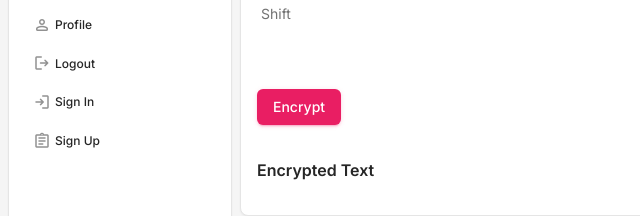
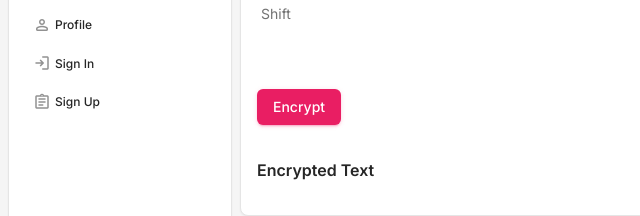
Before and after one commit to FirasKahlaoui/secury, a plain HTML site: page pages/cysar-encryption.html in a window 1280 px wide. Shown: the part 269-485 px from the top of the page, 0-640 px from the left. Drawn offline with nearby package versions, Linux system fonts and the light colour scheme.

Commit message:
Logout Logic in all pages

```diff
--- a/pages/cysar-encryption.html
+++ b/pages/cysar-encryption.html
@@ -74,20 +74,20 @@
                     </a>
                 </li>
                 <!-- Check if user is signed in -->
-                <li class="nav-item">
+                <li class="nav-item" id="nav-logout">
                     <a class="nav-link text-dark" href="../pages/logout.html">
                         <i class="material-symbols-rounded opacity-5">logout</i>
                         <span class="nav-link-text ms-1">Logout</span>
                     </a>
                 </li>
                 <!-- If user is not signed in -->
-                <li class="nav-item">
+                <li class="nav-item" id="nav-sign-in">
                     <a class="nav-link text-dark" href="../pages/sign-in.html">
                         <i class="material-symbols-rounded opacity-5">login</i>
                         <span class="nav-link-text ms-1">Sign In</span>
                     </a>
                 </li>
-                <li class="nav-item">
+                <li class="nav-item" id="nav-sign-up">
                     <a class="nav-link text-dark" href="../pages/sign-up.html">
                         <i class="material-symbols-rounded opacity-5">assignment</i>
                         <span class="nav-link-text ms-1">Sign Up</span>
```
Also changed, not shown: pages/key-vault.html (+3 -3 lines), pages/vergin-page.html (+3 -3 lines).
